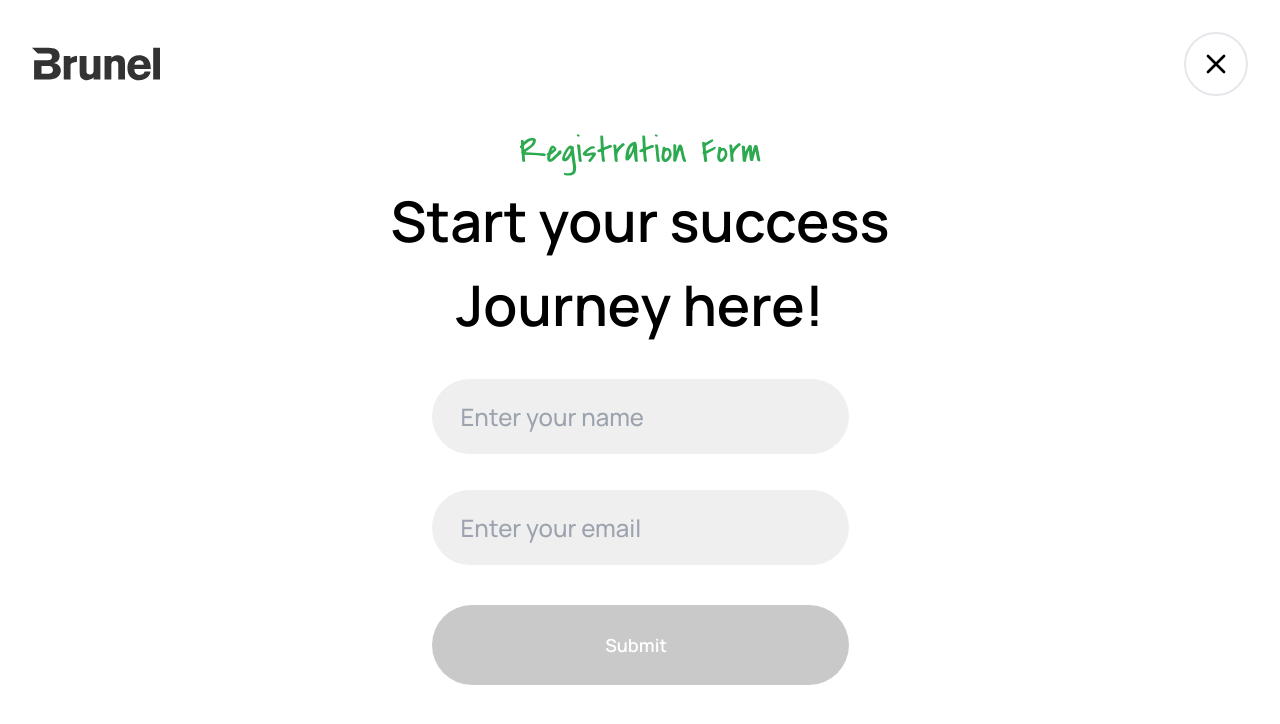
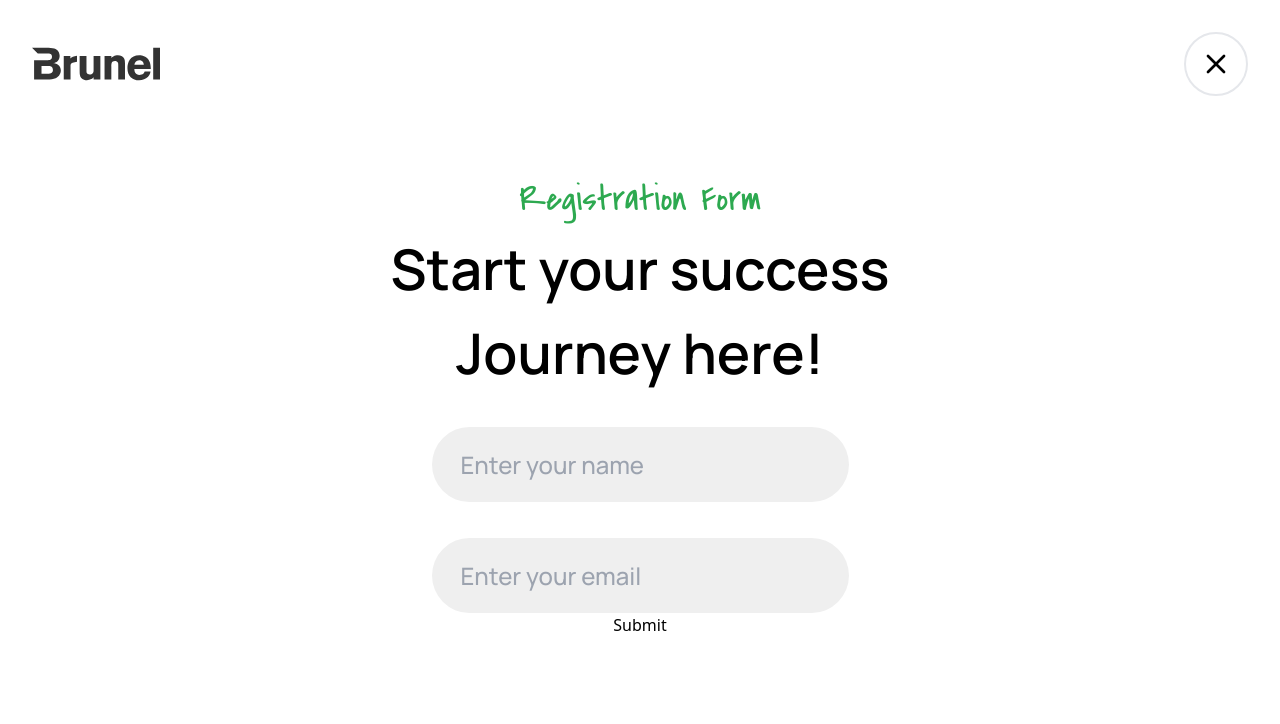
Before and after one commit to Rakshit-gen/Thence, a React (Vite) app: page /register in a window 1280 px wide. Shown: the top 724 px of the page. Built offline with nearby package versions, Linux system fonts and the light colour scheme.

Commit message:
temporary changes

```diff
--- a/src/components/RegisterationForm.jsx
+++ b/src/components/RegisterationForm.jsx
@@ -1,5 +1,6 @@
 import React, { useEffect, useState } from 'react';
 import InputField from './InputField';
+import Success from '../pages/success/Success';
 
 const RegistrationForm = () => {
     const [name, setName] = useState('');
@@ -63,7 +64,7 @@ const RegistrationForm = () => {
                     />
                 </div>
                 {warningMessage && <div className="text-red-500">{warningMessage}</div>}
-                <button
+                {/* <button
                     className={`w-[417px] pt-[26.11px] pr-[49.61px] pb-[26.11px] pl-[41.78px] rounded-full mt-10 font-Manrope font-semibold text-[18px] text-white
                         ${
                             name.trim()!=='' && email.trim()!=='' && isValidEmail ? 'bg-[#2DA950] hover:bg-[#1E8449] cursor-pointer' : 'bg-[#C9C9C9] cursor-not-allowed'
@@ -72,7 +73,10 @@ const RegistrationForm = () => {
                     disabled={name.trim() === '' || email.trim() === '' || !isValidEmail}
                 >
                     Submit
-                </button>
+                </button> */}
+                <a href="/Success">
+                    <button>Submit</button>
+                </a>
             </div>
         </main>
     );
--- a/src/main.jsx
+++ b/src/main.jsx
@@ -1,6 +1,7 @@
 import React from 'react'
 import ReactDOM from 'react-dom/client'
 import App from './App.jsx'
+import Register from './pages/register/Register.jsx'
 import './index.css'
 
 const root = ReactDOM.createRoot(document.getElementById("root"));
```
